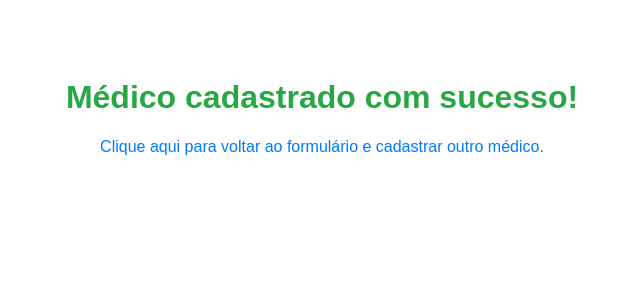
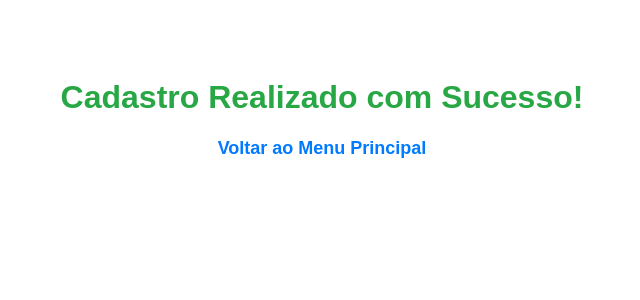
Before and after one commit to marcosgabrielms/bercario_app, a Flask app: page /sucesso in a window 1280 px wide. Shown: the top 300 px of the page, without its empty margins (318-958 px from the left). Run offline with Flask 3, Linux system fonts and the light colour scheme.

```diff
--- a/templates/sucesso.html
+++ b/templates/sucesso.html
@@ -6,11 +6,11 @@
     <style>
         body { font-family: Arial, sans-serif; text-align: center; padding-top: 50px; }
         h1 { color: #28a745; }
-        a { color: #007BFF; text-decoration: none; }
+        a { color: #007BFF; text-decoration: none; font-size: 18px; font-weight: bold; }
     </style>
 </head>
 <body>
-    <h1>Médico cadastrado com sucesso!</h1>
-    <p><a href="/">Clique aqui para voltar ao formulário e cadastrar outro médico.</a></p>
+    <h1>Cadastro Realizado com Sucesso!</h1>
+    <p><a href="/">Voltar ao Menu Principal</a></p>
 </body>
 </html>
```
